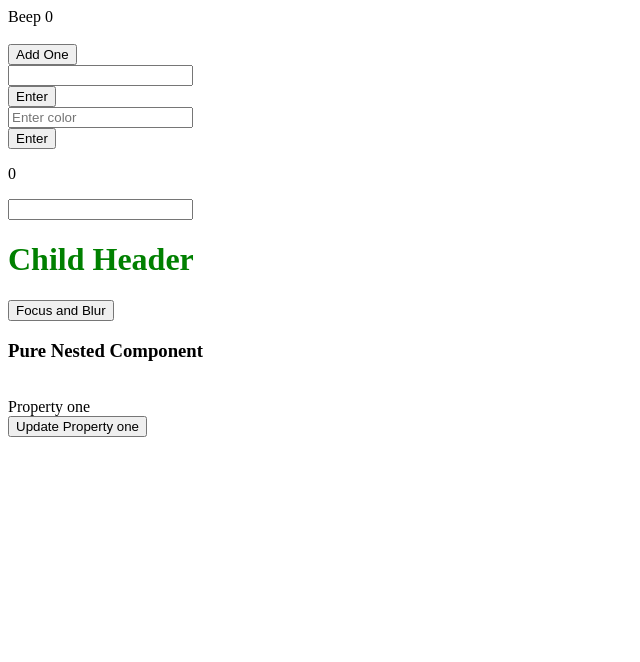
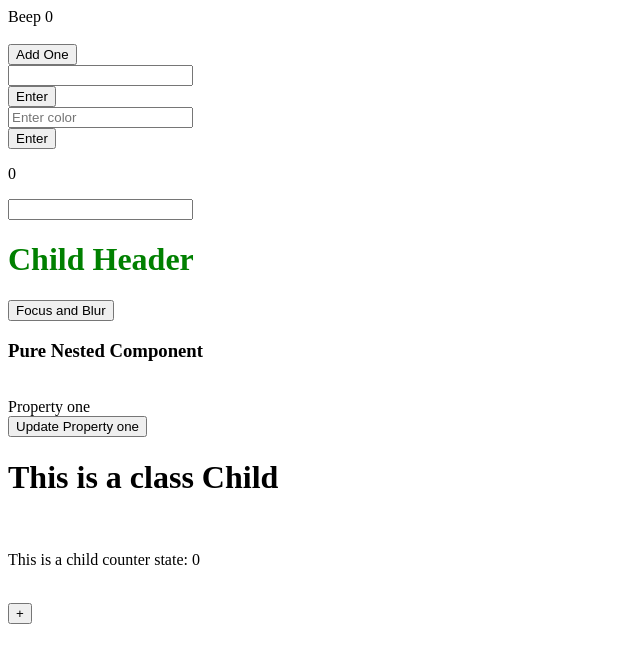
Before and after one commit to MyHKo/WebCourse, a React (Vite) app in the folder react-practice/: page / in a window 1280 px wide. Shown: the top 662 px of the page, without its empty margins (0-640 px from the left). Built offline with nearby package versions, Linux system fonts and the light colour scheme.

Commit message:
React-practice: add the class component to the layout

```diff
--- a/react-practice/src/App.jsx
+++ b/react-practice/src/App.jsx
@@ -10,6 +10,7 @@ import {
     from "react"
 import React from "react"
 import Child from "./Child.jsx";
+import ClassChildComponent from "./classChildComponent.jsx";
 
 export const ColorContext = React.createContext();
 const initialCounter = {
@@ -148,6 +149,8 @@ function App() {
                   setObjectState({...objectState, property_1: "Property one updated"})
               }} >Update Property one</button>
 
+              <ClassChildComponent />
+
           </div>
       </ColorContext.Provider>
   )
--- a/react-practice/src/classChildComponent.jsx
+++ b/react-practice/src/classChildComponent.jsx
@@ -25,3 +25,5 @@ class ClassChildComponent extends Component {
         )
     }
 }
+
+export default ClassChildComponent
```
